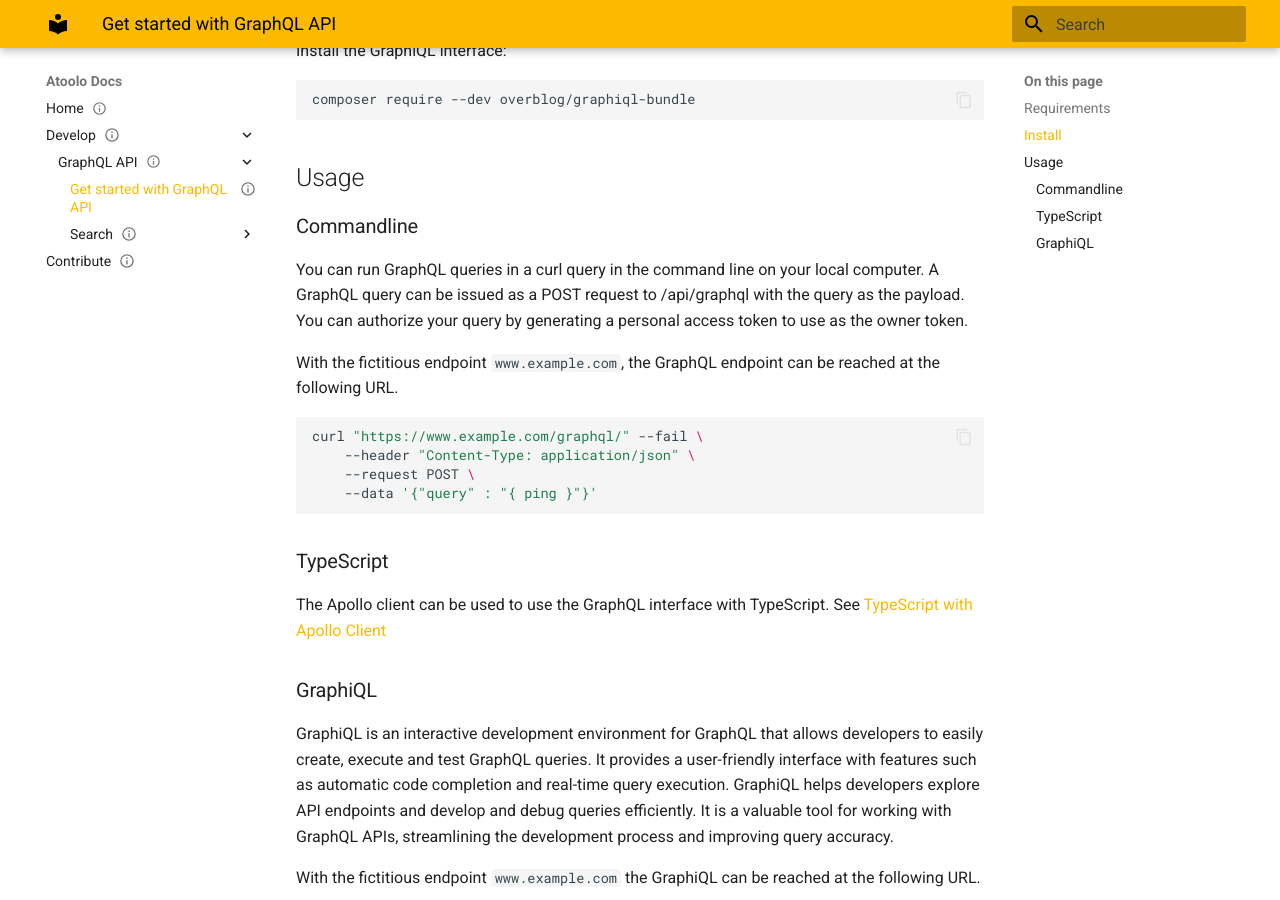
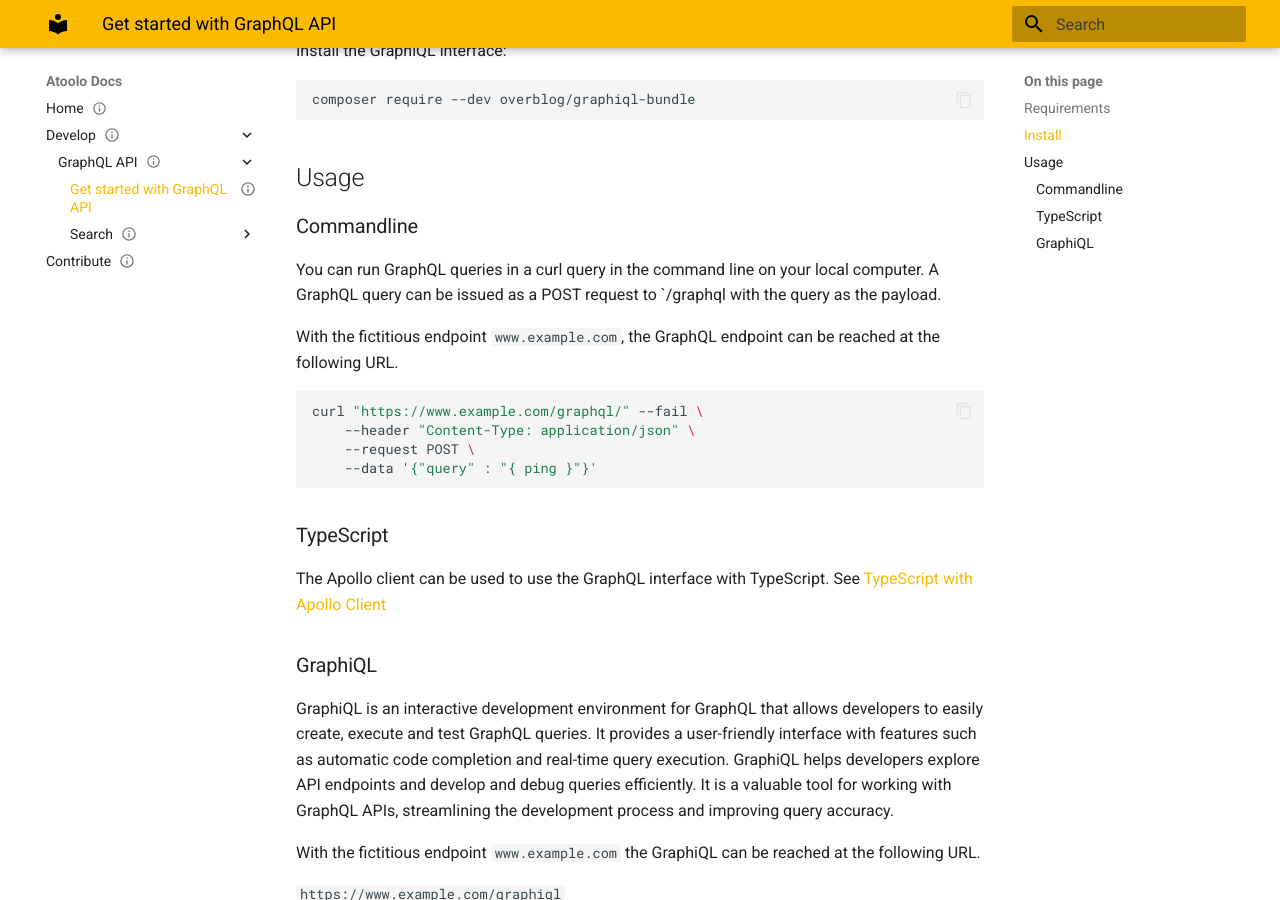
Before and after one commit to sitepark/atoolo-docs, an MkDocs documentation site: the page built from docs/develop/graphql/getting-started.md, in a window 1280 px wide and 900 px high, scrolled down 898 px. Built offline with MkDocs 1.6.1 and Material for MkDocs 9.7.7, drawn with Linux system fonts in a browser that asks for light colours.

Commit message:
docs: update graphql getting startet

```diff
--- a/docs/develop/graphql/getting-started.md
+++ b/docs/develop/graphql/getting-started.md
@@ -49,7 +49,7 @@
 
 ### Commandline
 
-You can run GraphQL queries in a curl query in the command line on your local computer. A GraphQL query can be issued as a POST request to /api/graphql with the query as the payload. You can authorize your query by generating a personal access token to use as the owner token.
+You can run GraphQL queries in a curl query in the command line on your local computer. A GraphQL query can be issued as a POST request to `/graphql with the query as the payload.
 
 With the fictitious endpoint `www.example.com`, the GraphQL endpoint can be reached at the following URL.
 
```
